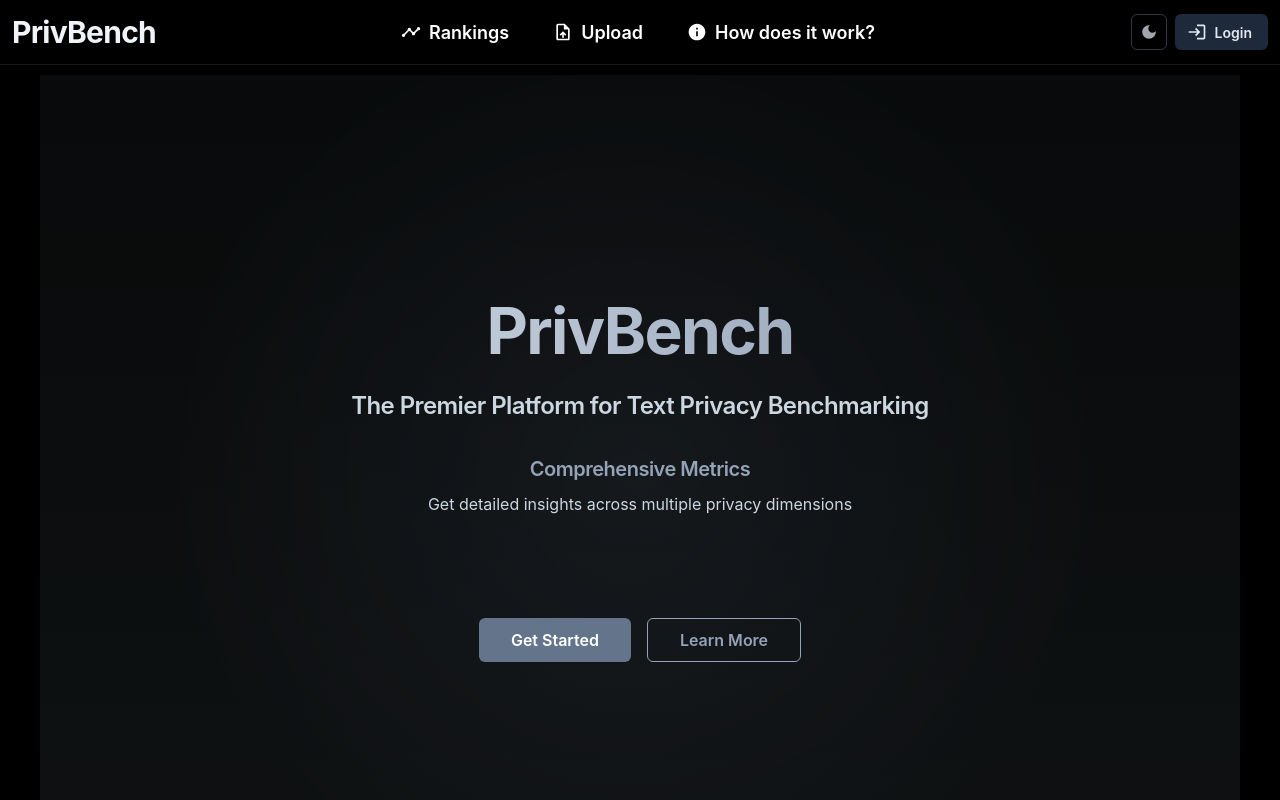
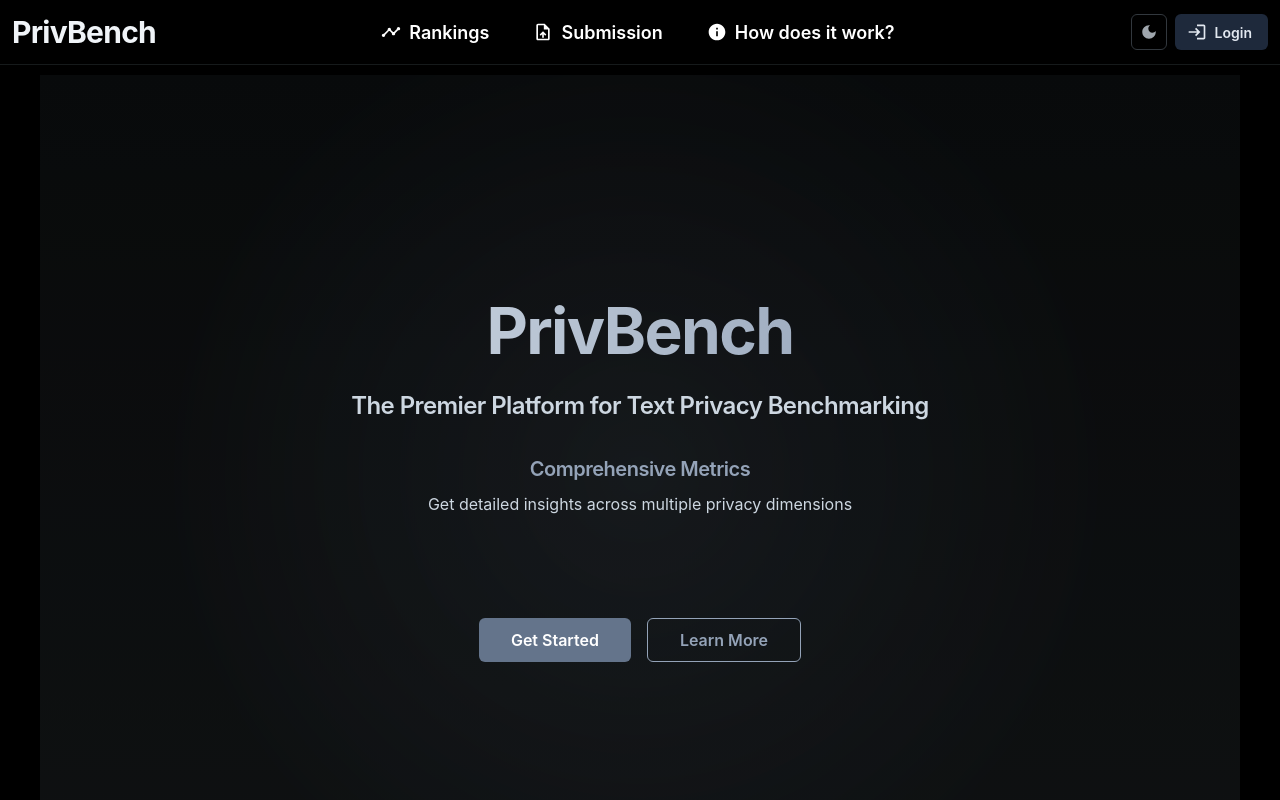
Before and after one commit to sjmeis/PrivBench, a React (Create React App) app in the folder frontend/: page / in a window 1280 px wide. Shown: the top 800 px of the page. Built offline with nearby package versions, Linux system fonts and the light colour scheme; no server answers.

Commit message:
unneeded metadata fields removed

```diff
--- a/frontend/src/components/shared/Navbar.js
+++ b/frontend/src/components/shared/Navbar.js
@@ -88,7 +88,7 @@ const Navbar = () => {
                             mx: 1,
                         }}
                     >
-                        Upload
+                        Submission
                     </Button>
                     <Button
                         onClick={() => navigate("/information")}
```
